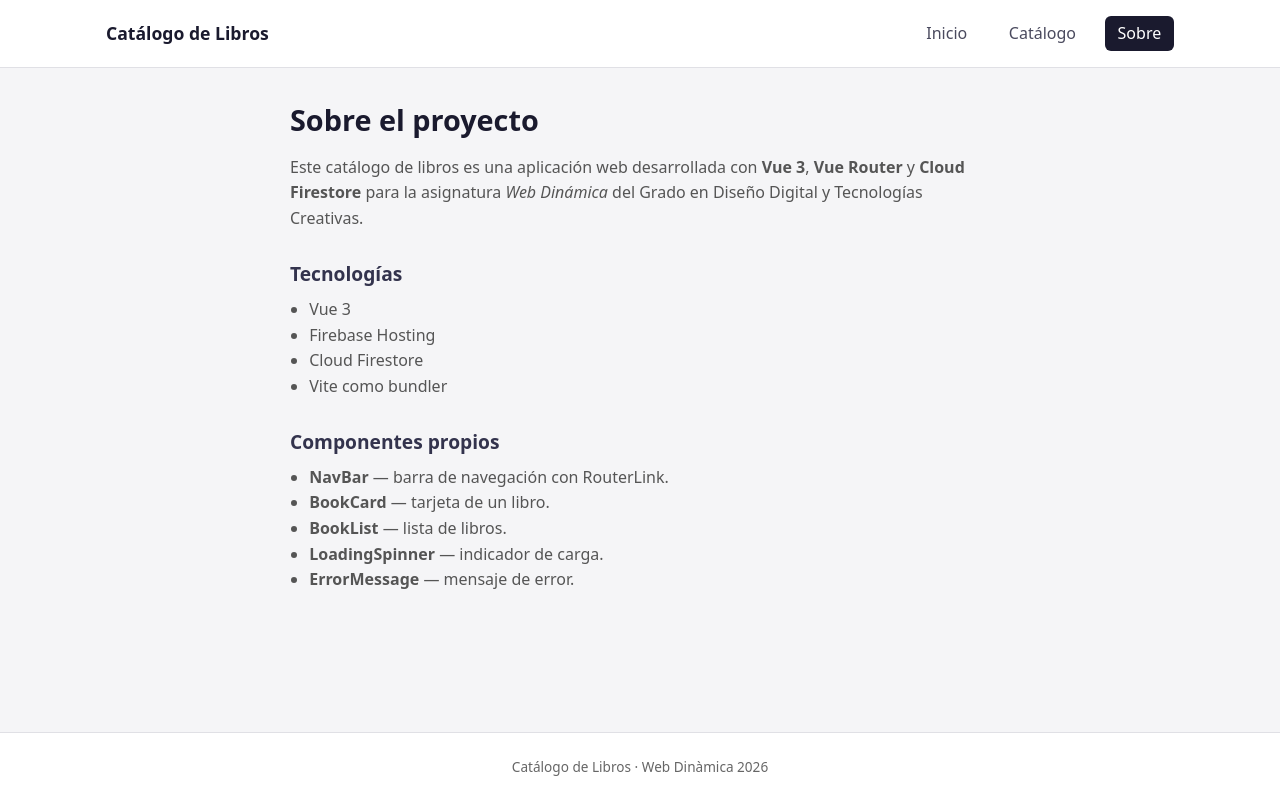
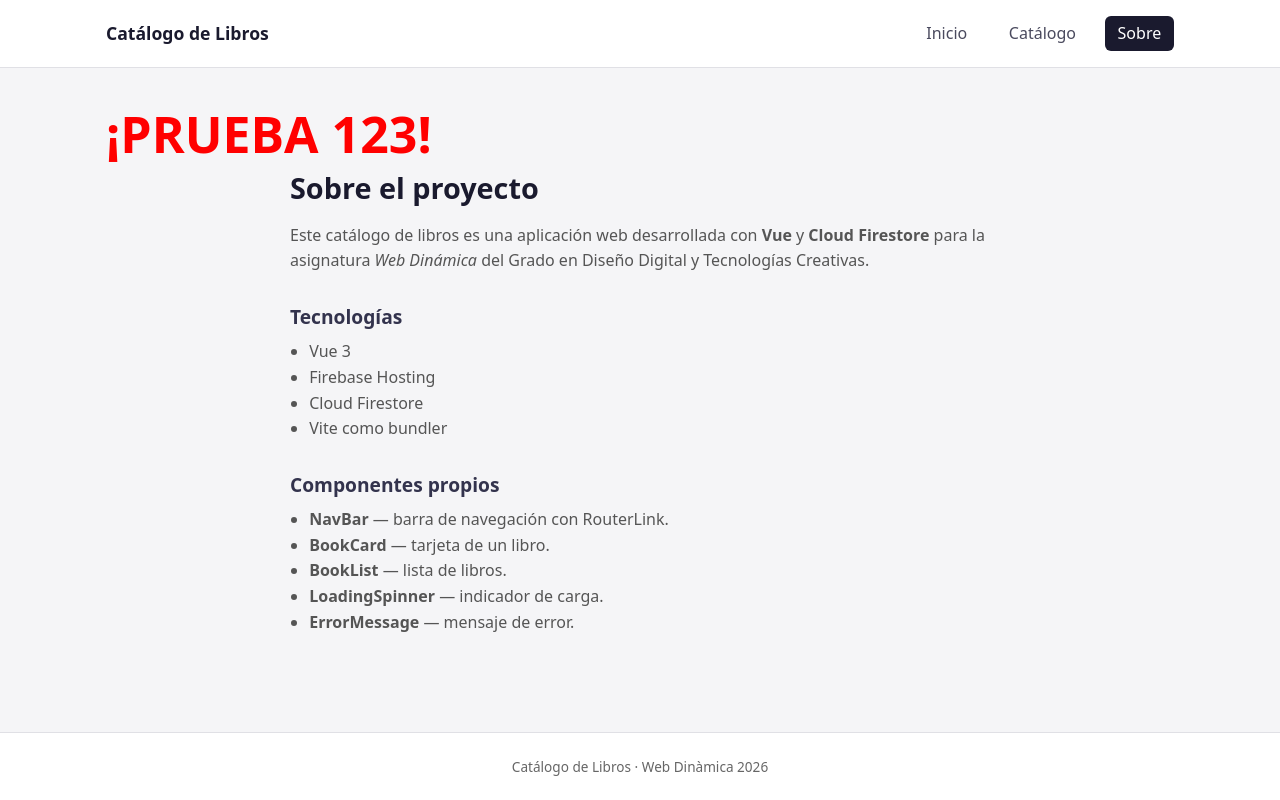
Before and after one commit to Lionel123-tech/cat-logo-libros, a Vue app: page /sobre in a window 1280 px wide. Built offline with nearby package versions, Linux system fonts and the light colour scheme.

Commit message:
Update AboutView.vue

```diff
--- a/src/views/AboutView.vue
+++ b/src/views/AboutView.vue
@@ -2,11 +2,12 @@
 </script>
 
 <template>
+  <h1 style="color: red; font-size: 50px;">¡PRUEBA 123!</h1>
   <section class="about">
     <h1>Sobre el proyecto</h1>
     <p>
       Este catálogo de libros es una aplicación web desarrollada con
-      <strong>Vue 3</strong>, <strong>Vue Router</strong> y
+      <strong>Vue</strong> y
       <strong>Cloud Firestore</strong> para la asignatura
       <em>Web Dinámica</em> del Grado en Diseño Digital y Tecnologías Creativas.
     </p>
```
